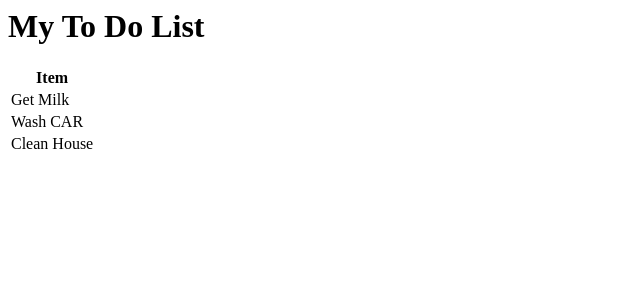
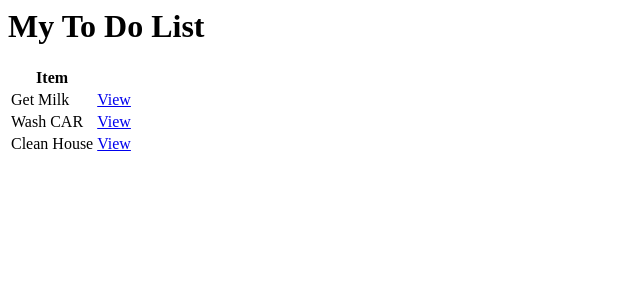
Before and after one commit to ooooo5h/youtube_django_todolist_20220223, a Django app: page / in a window 1280 px wide. Shown: the top 300 px of the page, without its empty margins (0-640 px from the left). Run offline with Django 4.2, Linux system fonts and the light colour scheme; data comes from the database, SQL or seed files in the repository.

Commit message:
html파일에 view를 누르면 이동하는 링크 추가

```diff
--- a/base/templates/base/task_list.html
+++ b/base/templates/base/task_list.html
@@ -4,10 +4,12 @@
 
     <tr>
         <th>Item</th>
+        <th></th>
     </tr>
     {% for task in tasks %}
     <tr>
         <td>{{task.title}}</td>
+        <td><a href="{% url 'task' task.id %}">View</a></td>
     </tr>
     {% empty %}
         <h3>No items in list</h3>
```
